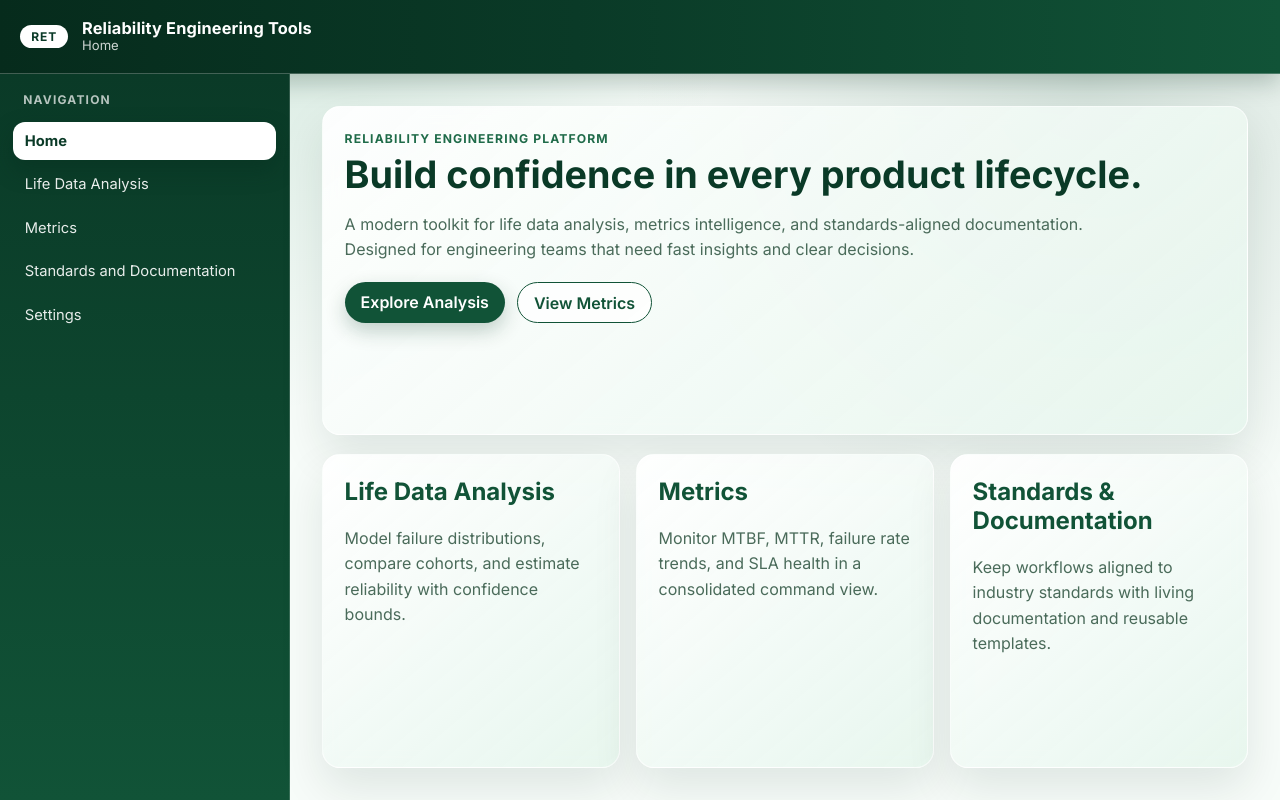
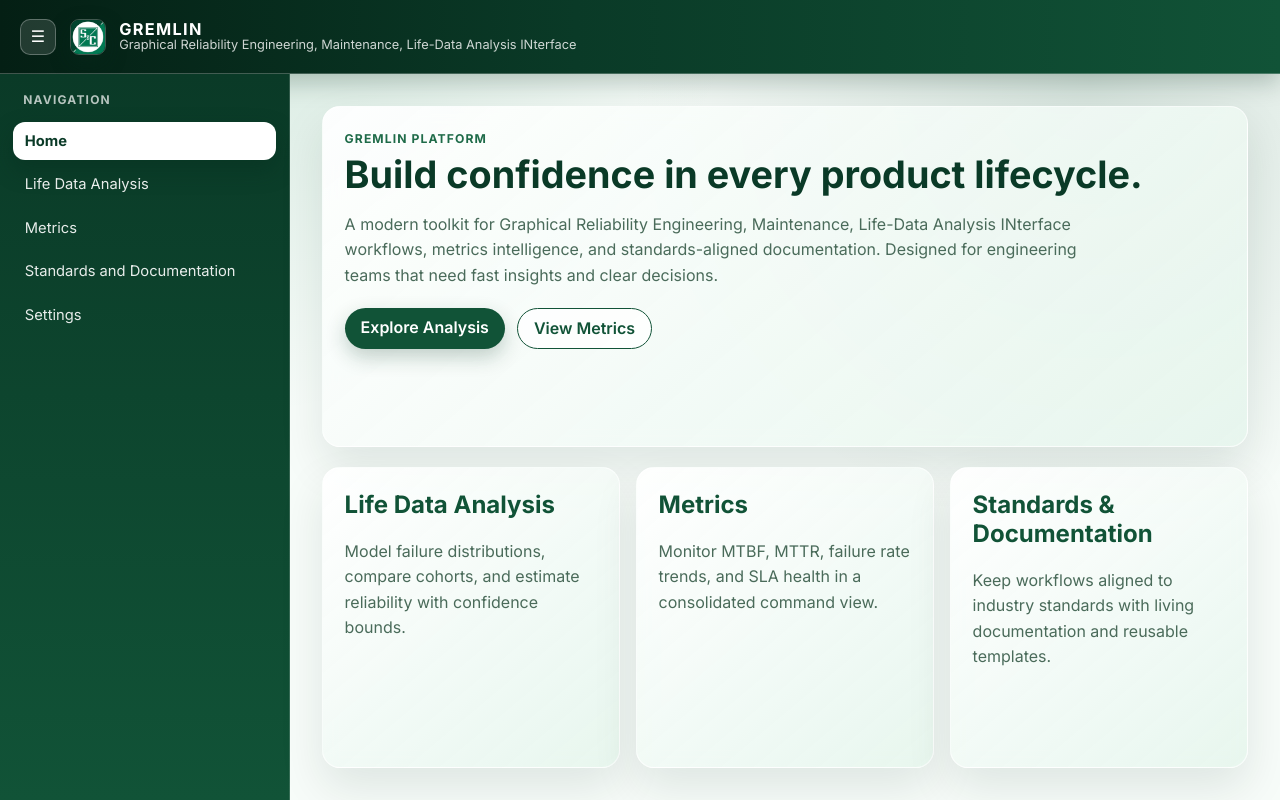
Before and after one commit to stupidshrimp/GREMLIN, a Flask app: page / in a window 1280 px wide. Run offline with Flask 3, Linux system fonts and the light colour scheme.

Commit message:
Modernize layout with collapsible sidebar and GREMLIN branding

```diff
--- a/static/css/theme.css
+++ b/static/css/theme.css
@@ -27,7 +27,7 @@ body {
 .app-layout {
   min-height: 100vh;
   display: grid;
-  grid-template-columns: 290px 1fr;
+  grid-template-columns: var(--sidebar-width, 290px) 1fr;
   grid-template-rows: 74px 1fr;
   grid-template-areas:
     "topbar topbar"
@@ -37,11 +37,21 @@ body {
 .topbar { grid-area: topbar; }
 .sidebar { grid-area: sidebar; }
 
+body {
+  --sidebar-width: 290px;
+}
+
+body.sidebar-collapsed {
+  --sidebar-width: 84px;
+}
+
+
 .content {
   grid-area: content;
   padding: 2rem;
   display: grid;
   gap: 1.2rem;
+  transition: padding 220ms ease;
 }
 
 h1 {
--- a/static/css/topbar.css
+++ b/static/css/topbar.css
@@ -3,7 +3,7 @@
   align-items: center;
   justify-content: space-between;
   padding: 0.75rem 1.25rem;
-  background: linear-gradient(90deg, #062b1c 0%, #0a3a27 45%, #115337 100%);
+  background: linear-gradient(90deg, #041f14 0%, #0a3a27 45%, #115337 100%);
   color: #fff;
   border-bottom: 1px solid rgba(255, 255, 255, 0.24);
   box-shadow: 0 8px 24px rgba(6, 43, 28, 0.25);
@@ -13,30 +13,54 @@
   display: flex;
   align-items: center;
   gap: 0.85rem;
+  min-width: 0;
 }
 
-.brand-badge {
-  background: #ffffff;
-  color: #0a3a27;
-  font-weight: 800;
-  letter-spacing: 0.08em;
-  border-radius: 999px;
-  padding: 0.25rem 0.7rem;
-  font-size: 0.75rem;
+.sidebar-toggle {
+  border: 1px solid rgba(255, 255, 255, 0.28);
+  background: rgba(255, 255, 255, 0.12);
+  color: #fff;
+  border-radius: 10px;
+  width: 2.25rem;
+  height: 2.25rem;
+  display: grid;
+  place-items: center;
+  cursor: pointer;
+  font-size: 1rem;
+  transition: background-color 180ms ease, transform 180ms ease;
+}
+
+.sidebar-toggle:hover {
+  background: rgba(255, 255, 255, 0.2);
+  transform: translateY(-1px);
+}
+
+.brand-logo {
+  width: 2.25rem;
+  height: 2.25rem;
+  border-radius: 9px;
+  object-fit: cover;
+  box-shadow: 0 8px 20px rgba(6, 43, 28, 0.35);
+  border: 1px solid rgba(255, 255, 255, 0.24);
 }
 
 .brand-copy {
   display: flex;
   flex-direction: column;
   line-height: 1.1;
+  min-width: 0;
 }
 
 .brand-copy strong {
   font-size: 1.02rem;
-  letter-spacing: 0.01em;
+  letter-spacing: 0.08em;
 }
 
 .brand-copy span {
-  font-size: 0.82rem;
+  font-size: 0.8rem;
   color: rgba(255, 255, 255, 0.8);
+  white-space: nowrap;
+  overflow: hidden;
+  text-overflow: ellipsis;
+  max-width: min(70vw, 980px);
 }
--- /dev/null
+++ b/static/js/layout.js
@@ -0,0 +1,27 @@
+(function () {
+  const storageKey = "gremlin.sidebar.collapsed";
+  const body = document.body;
+  const toggle = document.getElementById("sidebarToggle");
+
+  if (!toggle) return;
+
+  const applyState = (collapsed) => {
+    body.classList.toggle("sidebar-collapsed", collapsed);
+    toggle.setAttribute("aria-expanded", String(!collapsed));
+    toggle.setAttribute(
+      "aria-label",
+      collapsed ? "Expand sidebar" : "Collapse sidebar"
+    );
+  };
+
+  const saved = localStorage.getItem(storageKey);
+  if (saved !== null) {
+    applyState(saved === "true");
+  }
+
+  toggle.addEventListener("click", () => {
+    const collapsed = !body.classList.contains("sidebar-collapsed");
+    applyState(collapsed);
+    localStorage.setItem(storageKey, String(collapsed));
+  });
+})();
--- a/templates/base.html
+++ b/templates/base.html
@@ -3,7 +3,7 @@
 <head>
   <meta charset="utf-8">
   <meta name="viewport" content="width=device-width, initial-scale=1">
-  <title>{{ page_title or "TAES Operations Portal" }}</title>
+  <title>{{ page_title or "GREMLIN" }}</title>
   <link rel="preconnect" href="https://fonts.googleapis.com">
   <link rel="preconnect" href="https://fonts.gstatic.com" crossorigin>
   <link href="https://fonts.googleapis.com/css2?family=Inter:wght@400;500;600;700&display=swap" rel="stylesheet">
@@ -12,12 +12,13 @@
   <link rel="stylesheet" href="{{ url_for('static', filename='css/sidebar.css') }}">
 </head>
 <body>
-  <div class="app-layout">
+  <div class="app-layout" id="appLayout">
     {% include "topbar.html" %}
     {% include "sidebar.html" %}
     <main class="content" role="main">
       {% block content %}{% endblock %}
     </main>
   </div>
+  <script defer src="{{ url_for('static', filename='js/layout.js') }}"></script>
 </body>
 </html>
--- a/templates/home.html
+++ b/templates/home.html
@@ -2,10 +2,10 @@
 
 {% block content %}
 <section class="hero glass-card fade-in-up">
-  <p class="eyebrow">Reliability Engineering Platform</p>
+  <p class="eyebrow">GREMLIN Platform</p>
   <h1>Build confidence in every product lifecycle.</h1>
   <p class="hero-copy">
-    A modern toolkit for life data analysis, metrics intelligence, and standards-aligned documentation.
+    A modern toolkit for Graphical Reliability Engineering, Maintenance, Life-Data Analysis INterface workflows, metrics intelligence, and standards-aligned documentation.
     Designed for engineering teams that need fast insights and clear decisions.
   </p>
   <div class="hero-actions">
--- a/templates/sidebar.html
+++ b/templates/sidebar.html
@@ -1,4 +1,4 @@
-<aside class="sidebar" aria-label="Primary">
+<aside id="primarySidebar" class="sidebar" aria-label="Primary">
   <nav>
     <p class="sidebar-heading">Navigation</p>
     <ul>
--- a/templates/topbar.html
+++ b/templates/topbar.html
@@ -1,9 +1,19 @@
 <header class="topbar">
   <div class="brand-group">
-    <span class="brand-badge">RET</span>
+    <button
+      class="sidebar-toggle"
+      id="sidebarToggle"
+      type="button"
+      aria-label="Toggle sidebar"
+      aria-controls="primarySidebar"
+      aria-expanded="true"
+    >
+      ☰
+    </button>
+    <img class="brand-logo" src="{{ url_for('static', filename='img/logo1.jpg') }}" alt="GREMLIN logo">
     <div class="brand-copy">
-      <strong>Reliability Engineering Tools</strong>
-      <span>{{ page_title or "Dashboard" }}</span>
+      <strong>GREMLIN</strong>
+      <span>Graphical Reliability Engineering, Maintenance, Life-Data Analysis INterface</span>
     </div>
   </div>
 </header>
```
Also changed, not shown: static/css/sidebar.css (+43 -0 lines).
